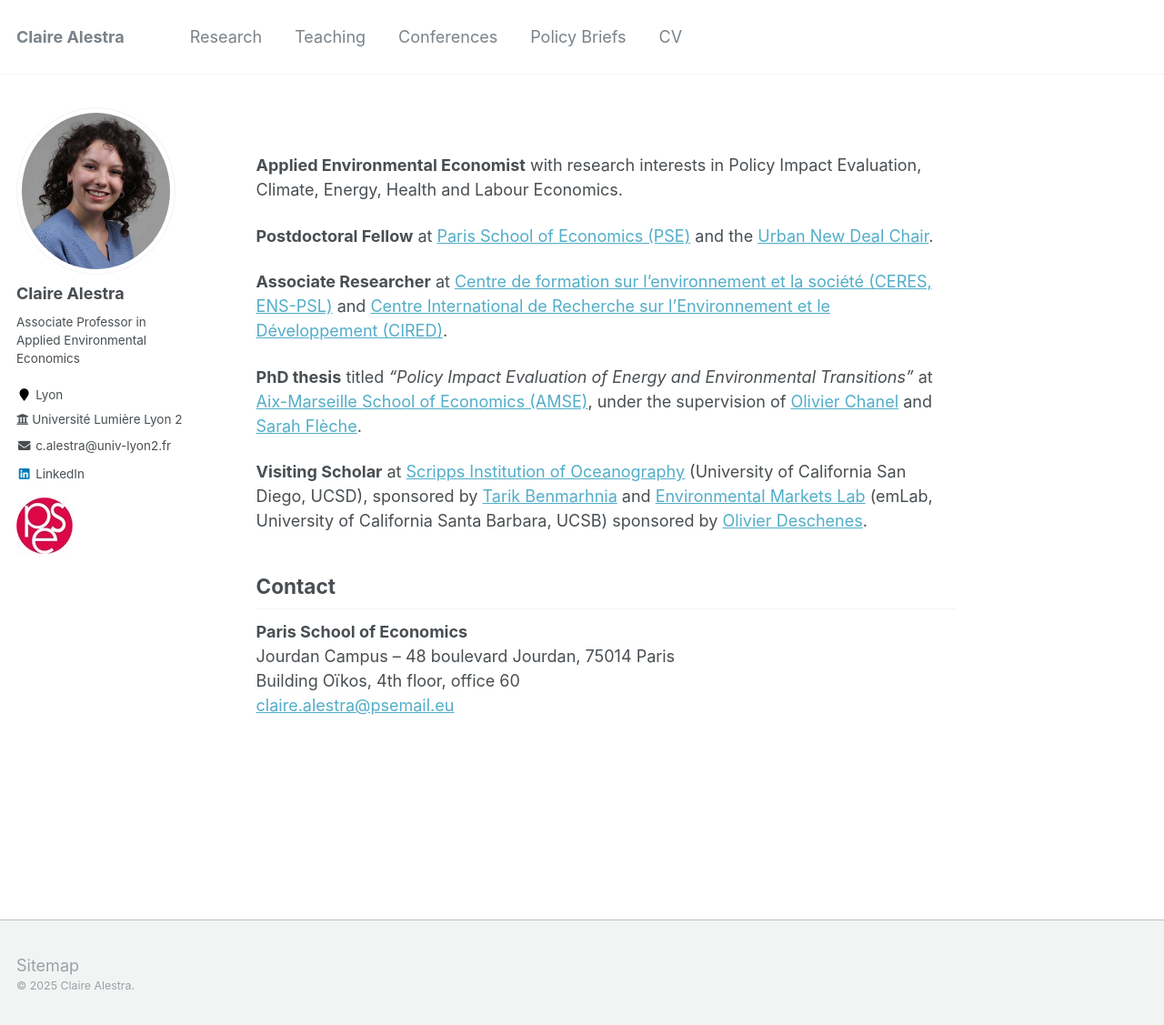
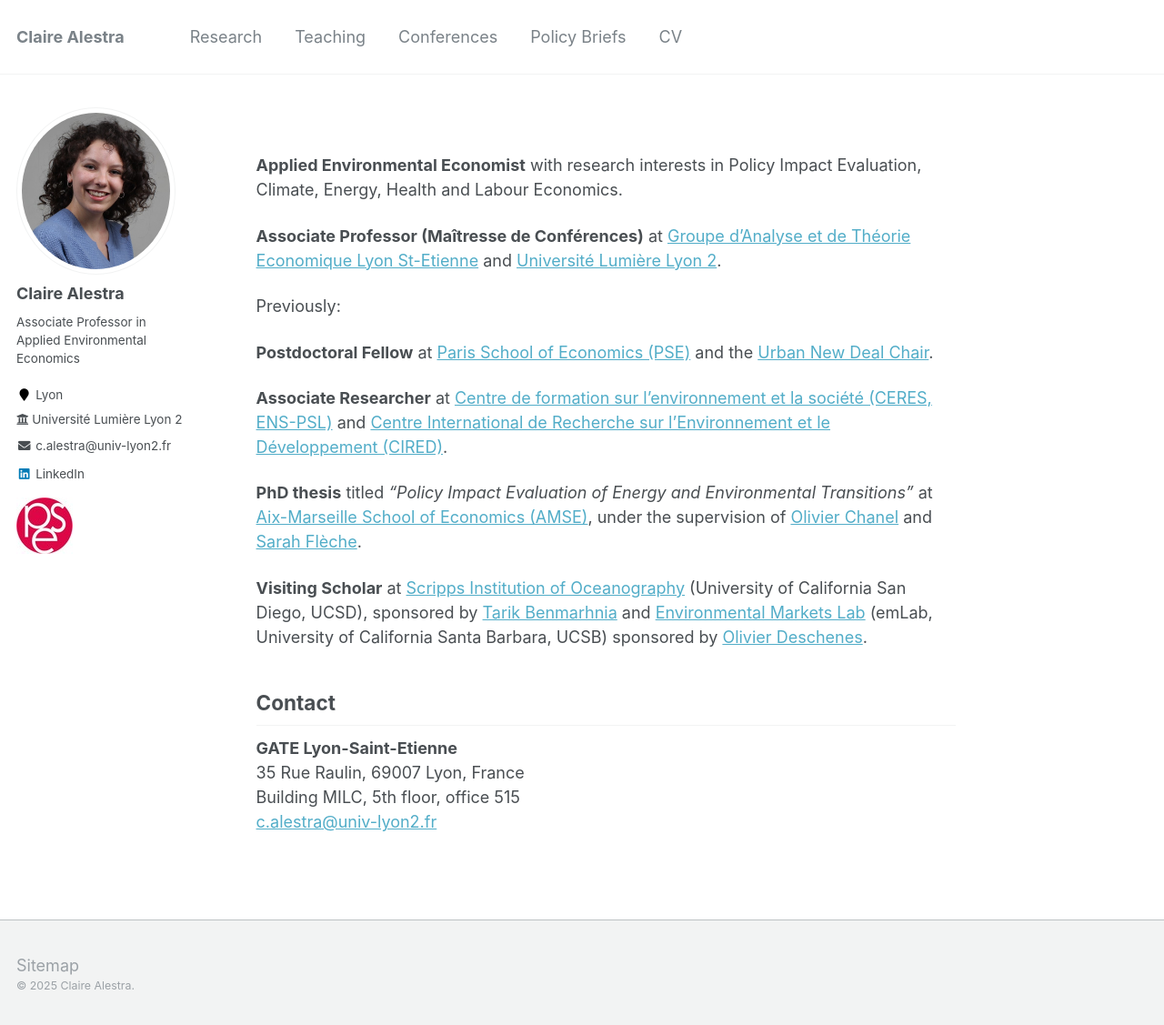
Before and after one commit to ClaireAlestra/ClaireAlestra.github.io, a Jekyll site: the page built from _pages/about.md, in a window 1280 px wide and 1130 px high. Shown: the top 1127 px of the window at 91% size. Built offline with Jekyll 4.4.1, drawn with Linux system fonts in a browser that asks for light colours.

Commit message:
Update about.md

```diff
--- a/_pages/about.md
+++ b/_pages/about.md
@@ -13,6 +13,10 @@ redirect_from:
 
 **Applied Environmental Economist** with research interests in Policy Impact Evaluation, Climate, Energy, Health and Labour Economics.
 
+**Associate Professor (Maîtresse de Conférences)** at [Groupe d'Analyse et de Théorie Economique Lyon St-Etienne](https://www.gate.cnrs.fr/) and [Université Lumière Lyon 2](https://www.univ-lyon2.fr/).
+
+Previously:
+
 **Postdoctoral Fellow** at [Paris School of Economics (PSE)](https://www.parisschoolofeconomics.eu/en/) and the [Urban New Deal Chair](https://www.parisschoolofeconomics.eu/en/pse-partnership-programme/chairs/urban-new-deal-chair/).
 
 **Associate Researcher** at [Centre de formation sur l’environnement et la société (CERES, ENS-PSL)](https://ceres.ens.fr/) and [Centre International de Recherche sur l'Environnement et le Développement (CIRED)](https://www.centre-cired.fr/en/home/).
@@ -23,7 +27,7 @@ redirect_from:
 
 ## Contact
 
-**Paris School of Economics** <br>
-Jourdan Campus – 48 boulevard Jourdan, 75014 Paris <br>
-Building Oïkos, 4th floor, office 60  <br>
-[claire.alestra@psemail.eu](claire.alestra@psemail.eu)
+**GATE Lyon-Saint-Etienne** <br>
+35 Rue Raulin, 69007 Lyon, France <br>
+Building MILC, 5th floor, office 515  <br>
+[c.alestra@univ-lyon2.fr](c.alestra@univ-lyon2.fr)
```
